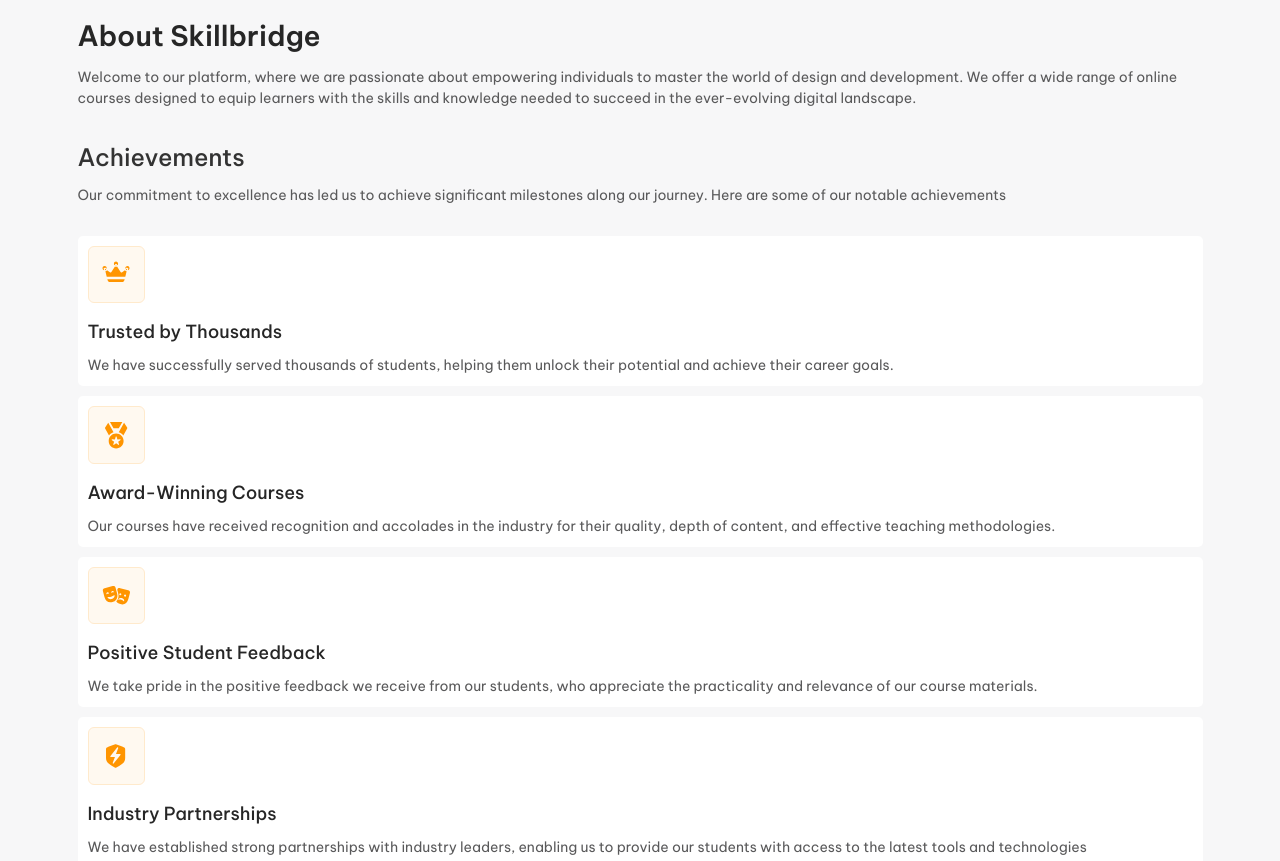
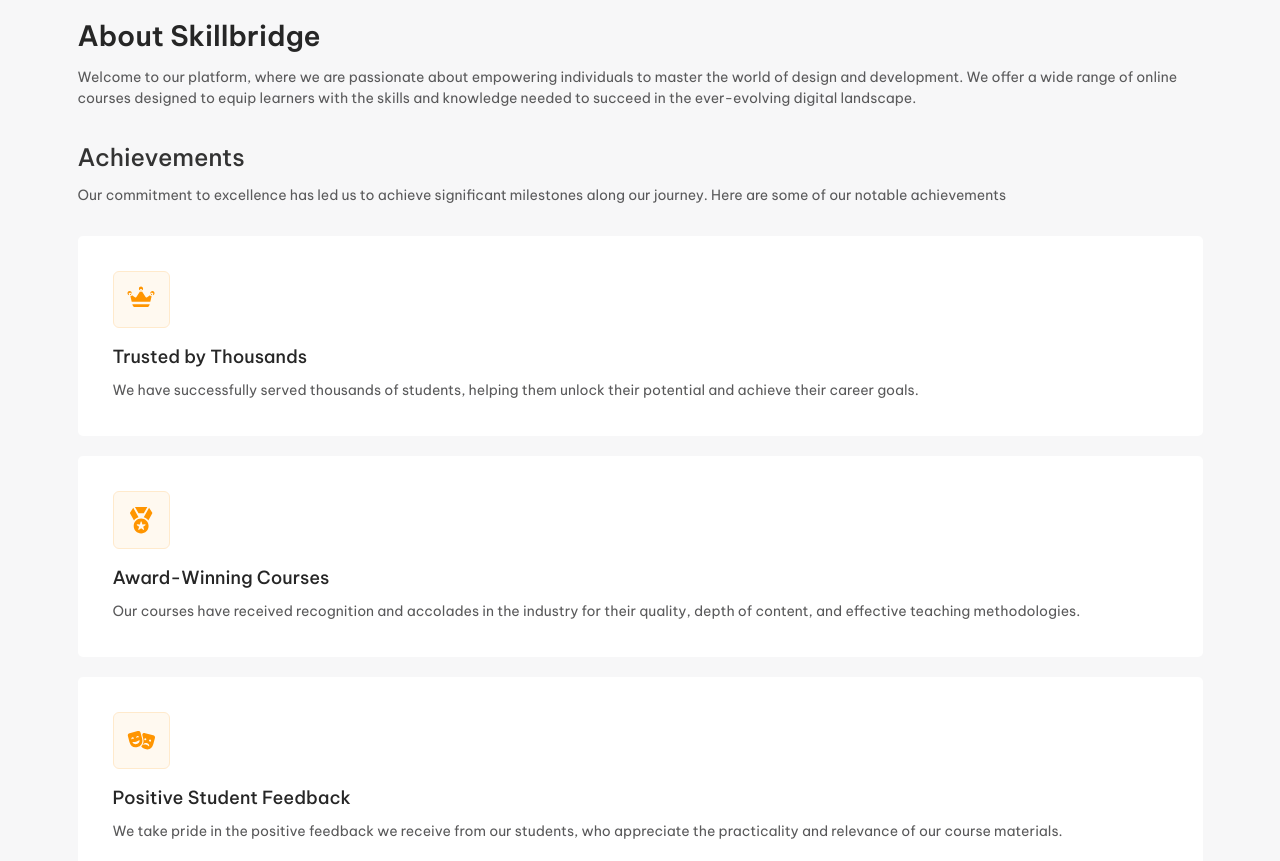
Before and after one commit to mostafa79ir/E-Learning-Website, a plain HTML site: page aboutus.html in a window 1280 px wide. Shown: the top 861 px of the page. Drawn offline with Linux system fonts and the light colour scheme.

Commit message:
base aboutus

```diff
--- a/styles/style.css
+++ b/styles/style.css
@@ -72,8 +72,8 @@
 	border-radius: 6px;
 }
 .box-1 {
-	padding: 1rem;
+	padding: 3.5rem;
 	background-color: var(--Neutral-White);
 	border-radius: 5px;
-	margin: 1rem 0;
+	margin: 2rem 0;
 }
```
